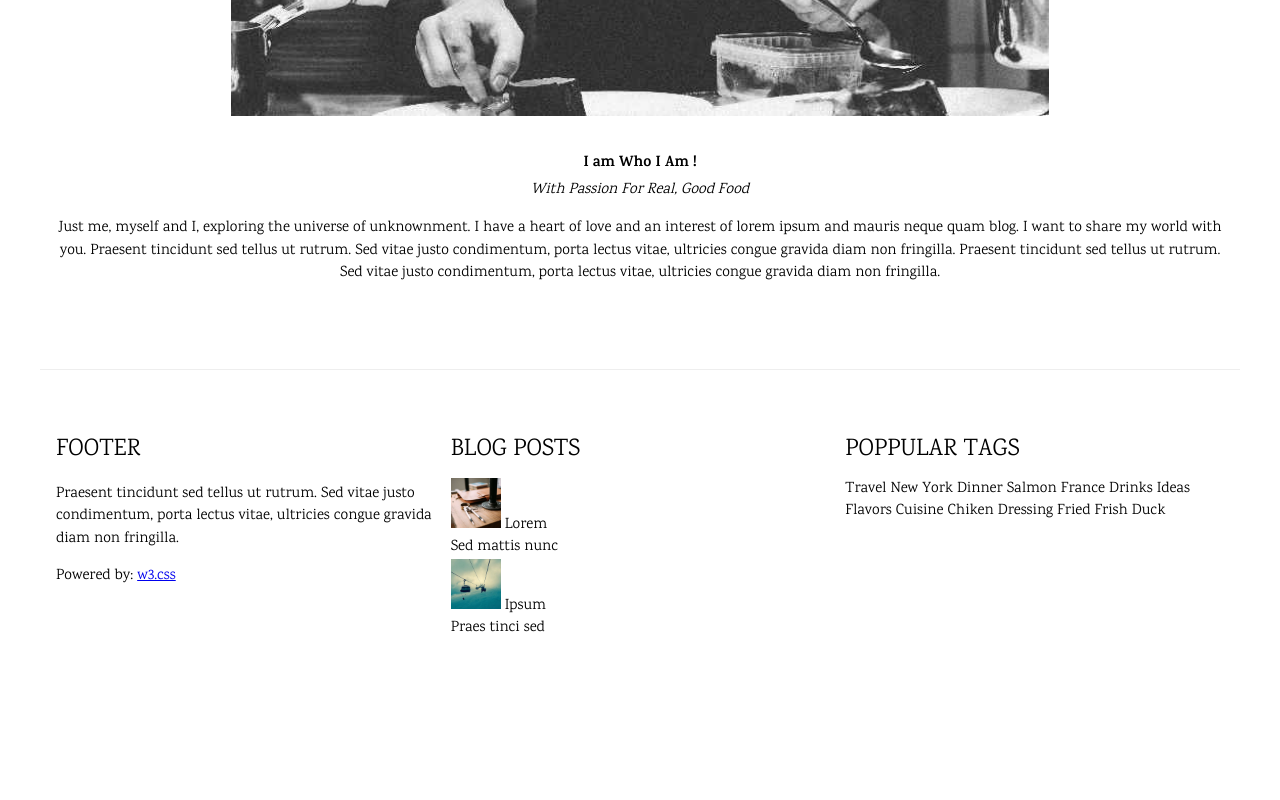
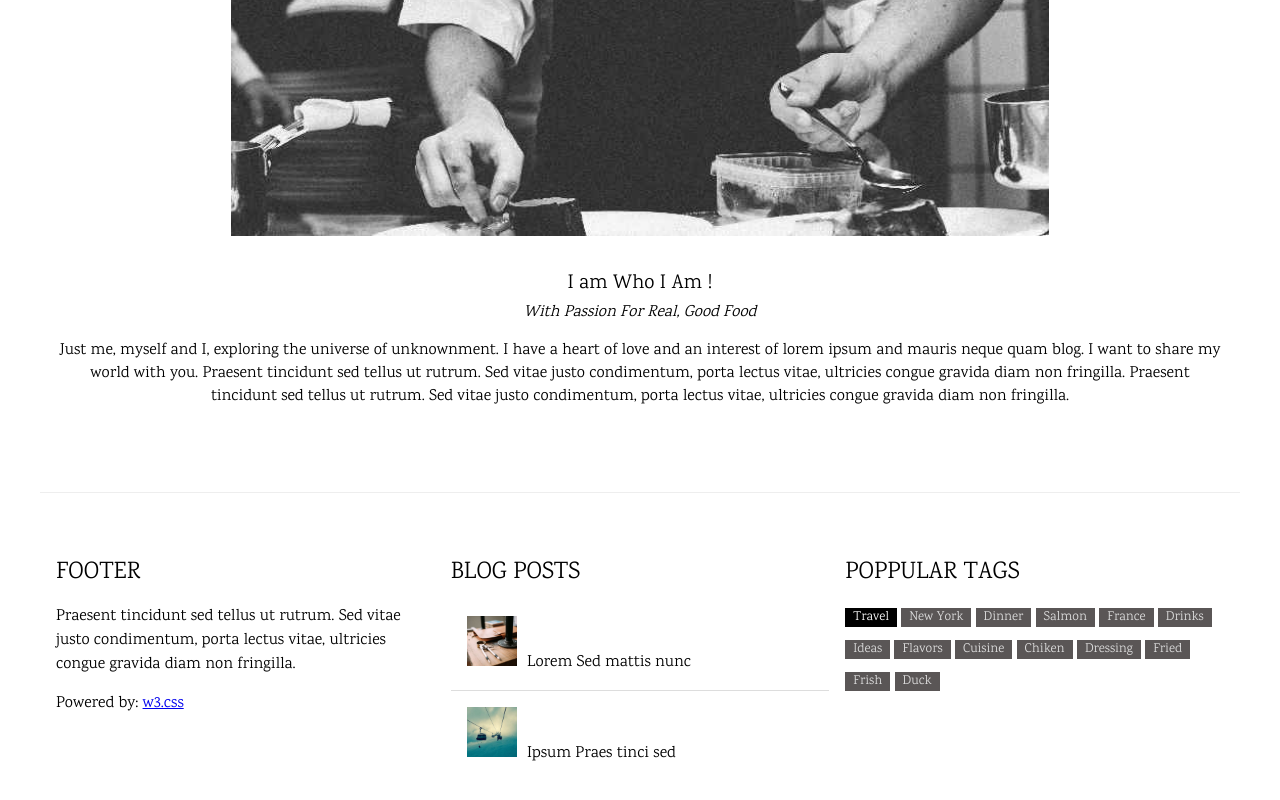
Before and after one commit to p0tatoee/orderlist, a plain HTML site: page index.html in a window 1280 px wide. Shown: the part 1924-2724 px from the top of the page. Before the commit the page ends 2604 px from the top, so only its background shows below. Drawn offline with Linux system fonts and the light colour scheme.

Commit message:
initall message

```diff
--- a/index.html
+++ b/index.html
@@ -15,7 +15,7 @@
         <div class="upper">
             <div class="_img">
                 <img src="Photos/img1.jpg" alt="Sandwich">
-                <h3>The Perfct Sandwich, A Real NYC Classic </h3>
+                <h3>The Perfect Sandwich, A Real NYC Classic </h3>
                 <p>Just some random text, Just some random text, lorem ipsum text praesent tincidunt ipsum lipsum.</p>
             </div>
             <div class="_img">
@@ -59,7 +59,7 @@
         </div>
 
         <div class="buttons">
-            <div class="bar">
+            <div class="select">
                 <a href="#"> << </a>
                 <a href="#"> 1 </a>
                 <a href="#"> 2 </a>
@@ -105,14 +105,13 @@
                         <li class="list1">
                             <img src="Photos/workshop.jpg">
                             <span>Lorem</span>
-                            <br>
+
                             <span>Sed mattis nunc</span>
                         </li>
 
                         <li>
                             <img src="Photos/gondol.jpg">
                             <span>Ipsum</span>
-                            <br>
                             <span>Praes tinci sed</span>
                         </li>
                     </ul>
@@ -123,7 +122,7 @@
                 <div class="footer3">
                     <h3>POPPULAR TAGS</h3>
                     <p>
-                        <span>Travel</span>
+                        <span class="black">Travel</span>
                         <span>New York</span>
                         <span>Dinner</span>
                         <span>Salmon</span>
--- a/style.css
+++ b/style.css
@@ -1,13 +1,12 @@
 * {
-    font-size: 15px;
-    line-height: 1.5;
+    font-weight: 400;
     margin: 0;
     padding: 0;
     box-sizing: inherit;
     font-family: "Karma", sans-serif;
+}
 
-}
-  .content{
+.content{
     max-width: 1200px;
     margin-top: 100px;
     padding: 8px 16px !important;
@@ -22,21 +21,27 @@
     margin:10px 0 ;
 }
 
+.upper {
+    display: flex;
+    /* justify-content: center;  */
+}
+
 .upper p {
     text-align: center;
     font-size: 15px;
     line-height: 1.5;
+    margin: 10px 0;
 }
-.upper {
-    display: flex;
-    justify-content: center;
 
+.upper h3 {
+    font-size: 24px;
+    margin: 10px 0;
+    text-align: center;
 }
 
 ._img {
     width: 50%;
     padding: 20px;
-
 }
 
 img{
@@ -48,37 +53,41 @@ img{
     text-align: center;
 }
 
-.bar a {
-
+.select a {
     font-size: 20px;
     padding: 8px 16px;
     color: #000;
     text-decoration: none;
 }
+
 .buttons a:hover {
     color: #f4f4f4;
     background-color: #000;
     border-radius: 20%;
-
 }
 
 .aboutsection {
     padding: 32px 16px;
 }
+
 .aboutsection h3 {
     margin: 10px 0;
 }
+
 .sectioncontents img {
     width: 70%;
     display: block;
     margin: auto;
 }
+
 .contents {
     margin: 32px 0;
 }
+
 .contents {
     text-align: center;
 }
+
 .contents h4 {
     font-weight: bolder;
     font-size: 20px;
@@ -88,8 +97,8 @@ img{
     font-size: 16px;
     font-weight: 400;
 }
+
 .contents p {
-
     margin: 15px 0;
 }
 
@@ -100,7 +109,7 @@ img{
  }
 
 .footer1 p {
-    font-size: 15px;
+    font-size: 16px;
     line-height: 1.5;
     margin: 15px 0;
 }
@@ -109,24 +118,50 @@ img{
     font-size: 24px;
     font-weight: 400;
     margin: 10px 0;
+    color: #000;
  }
 
  .bx1, .bx2, .bx3 {
     padding: 0 8px;
-    width: 33.33333%;
+    width: 34.33333%;
  }
 
  .footer2 img{
     width: 50px;
+ }
 
+ .foot img {
+    margin-right:6px ;
+ }
+
+ .footer2 li {
+    padding: 16px;
  }
 
  ul {
     list-style-type: none;
+ }
 
- }
- /* .list1 {
+.list1{
+    border-bottom: 1px solid #ddd;
+}
+
+.footer3 p {
+    font: 15px;
+    margin: 15px 0;
+}
+.footer3 span {
+    display: inline-block;
+    padding-left: 8px;
+    padding-right: 8px;
     text-align: center;
-    padding: 8px 16px;
-    border-bottom: 1px solid #ddd;
- }  */
+    color: #ddd;
+    background-color: #5a5656;
+    margin-bottom: 10px;
+    font-size: small;
+}
+
+.black {
+        color: #fff !important;
+    background-color: #000 !important;
+}
```
